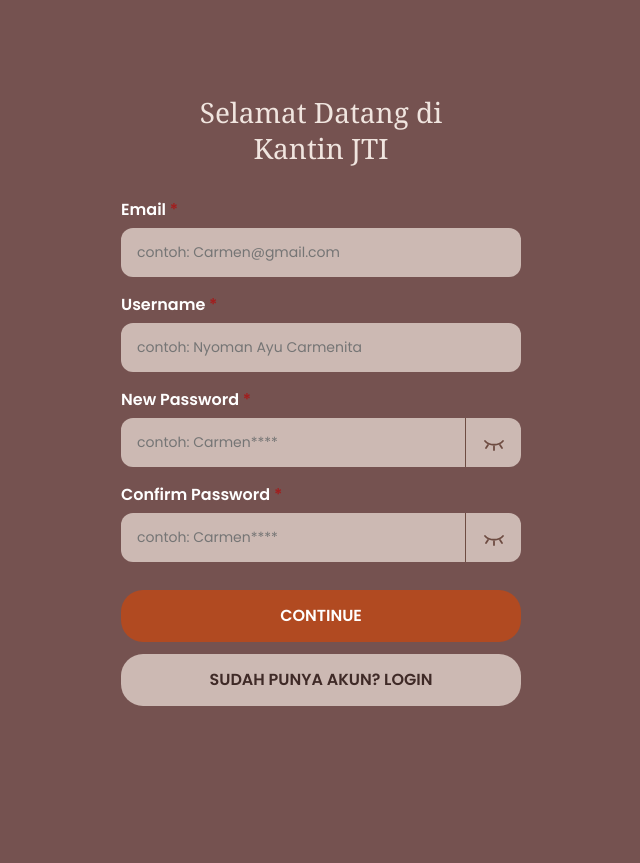
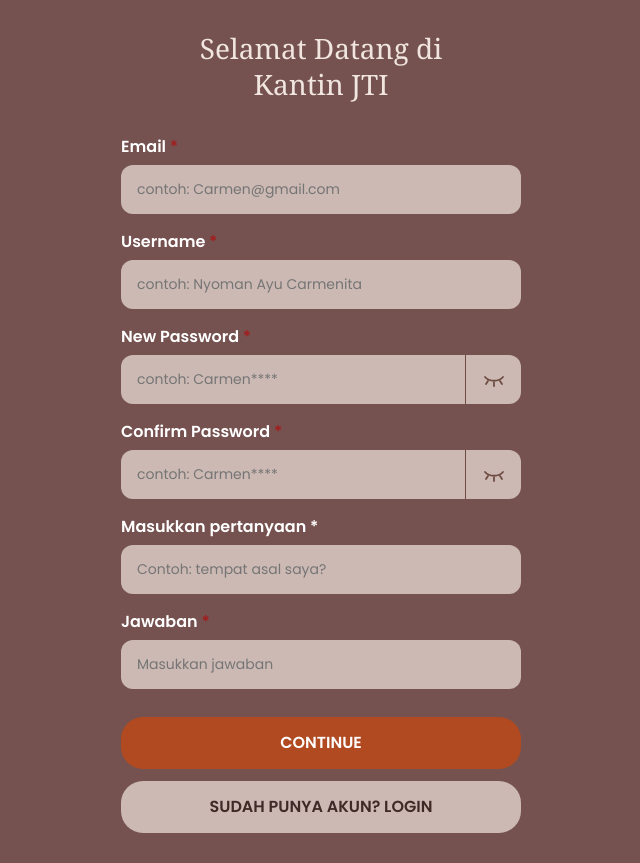
Before and after one commit to SakamaRey/kantin-jti, a PHP site: page /auth/daftar.php in a window 1280 px wide. Shown: the whole page, without its empty margins (319-959 px from the left). Before the commit the page ends 706 px from the top, so only its background shows below. Run offline with PHP 8.4, Linux system fonts and the light colour scheme; some libraries are stand-ins or nearby versions; some web fonts are replaced.

Commit message:
Penambahan fitur pertanyaan pada login

```diff
--- a/auth/daftar.php
+++ b/auth/daftar.php
@@ -9,12 +9,16 @@ if (pengguna_saat_ini()) {
 $errors   = [];
 $email    = '';
 $username = '';
+$pertanyaan = ''; //tambahan variabel untuk pertanyaan dan jawaban
+$jawaban = '';
 
 if ($_SERVER['REQUEST_METHOD'] === 'POST') {
     $email    = trim($_POST['email'] ?? '');
     $username = trim($_POST['username'] ?? '');
     $password = $_POST['password'] ?? '';
     $ulang    = $_POST['ulangi_password'] ?? '';
+    $pertanyaan = trim($_POST['Pertanyaan'] ?? ''); // tambahan untuk pertanyaan dan jawaban
+    $jawaban = $_POST['Jawaban'] ?? '';
 
     // 1. Validasi isian
     if (!csrf_valid()) {
@@ -32,6 +36,12 @@ if ($_SERVER['REQUEST_METHOD'] === 'POST') {
     if ($password !== $ulang) {
         $errors[] = 'Konfirmasi password tidak sama.';
     }
+    if (mb_strlen($pertanyaan) < 10 || mb_strlen($pertanyaan) > 100) {
+        $errors[] = 'Pertanyaan harus lebih dari 10 atau kurang dari 100 pertanyaan';
+    }
+    if (mb_strlen(trim($jawaban)) < 5) {
+        $errors[] = 'Jawaban minimal terdiri dari 5 karakter';
+    }
 
     // 2. Cek email / username sudah dipakai atau belum
     if (!$errors) {
@@ -45,9 +55,9 @@ if ($_SERVER['REQUEST_METHOD'] === 'POST') {
     // 3. Simpan, lalu langsung login
     if (!$errors) {
         $stmt = $pdo->prepare(
-            'INSERT INTO users (email, username, password) VALUES (?, ?, ?) RETURNING users_id, username, role'
+            'INSERT INTO users (email, username, password, security_question, security_answer) VALUES (?, ?, ?, ?, ?) RETURNING users_id, username, role'
         );
-        $stmt->execute([$email, $username, password_hash($password, PASSWORD_DEFAULT)]);
+        $stmt->execute([$email, $username, password_hash($password, PASSWORD_DEFAULT), $pertanyaan, password_hash(normalisasi_jawaban($jawaban), PASSWORD_DEFAULT)]);
 
         masukkan_session($stmt->fetch());
         alihkan('index.php');
@@ -88,6 +98,16 @@ require __DIR__ . '/../includes/header.php';
             <?php input_password('password', 'New Password', 'contoh: Carmen****', true); ?>
             <?php input_password('ulangi_password', 'Confirm Password', 'contoh: Carmen****', true); ?>
 
+            <div class="field">
+                <label for="pertanyaan">Masukkan pertanyaan <span class="Wajib">*</span></label>
+                <input type="text" id="pertnyaan" name="pertanyaan" value="<?= e($pertanyaan) ?>" maxlength="250" placeholder="Contoh: tempat asal saya?" require>
+            </div>
+
+            <div class="field">
+                <label for="jawaban"> Jawaban <span class="wajib">*</span></label>
+                <input type="text" id="jawaban" name="jawaban" value="<?=  e($jawaban) ?>" placeholder="Masukkan jawaban" require>
+            </div>
+
             <div class="aksi-auth">
                 <button type="submit" class="tombol">Continue</button>
                 <a href="<?= e(url('auth/login.php')) ?>" class="tombol tombol-sekunder">Sudah punya akun? Login</a>
--- a/includes/fungsi.php
+++ b/includes/fungsi.php
@@ -134,3 +134,8 @@ function tanggal_pendek($waktu)
 {
     return date('d M Y', strtotime($waktu));
 }
+
+// function pertanyaan untuk users
+function normalisasi_jawaban($teks) {
+    return mb_strtolower(trim((string) $teks), 'UTF-8');
+}
```
Also changed, not shown: auth/lupa-password.php (+36 -6 lines).
